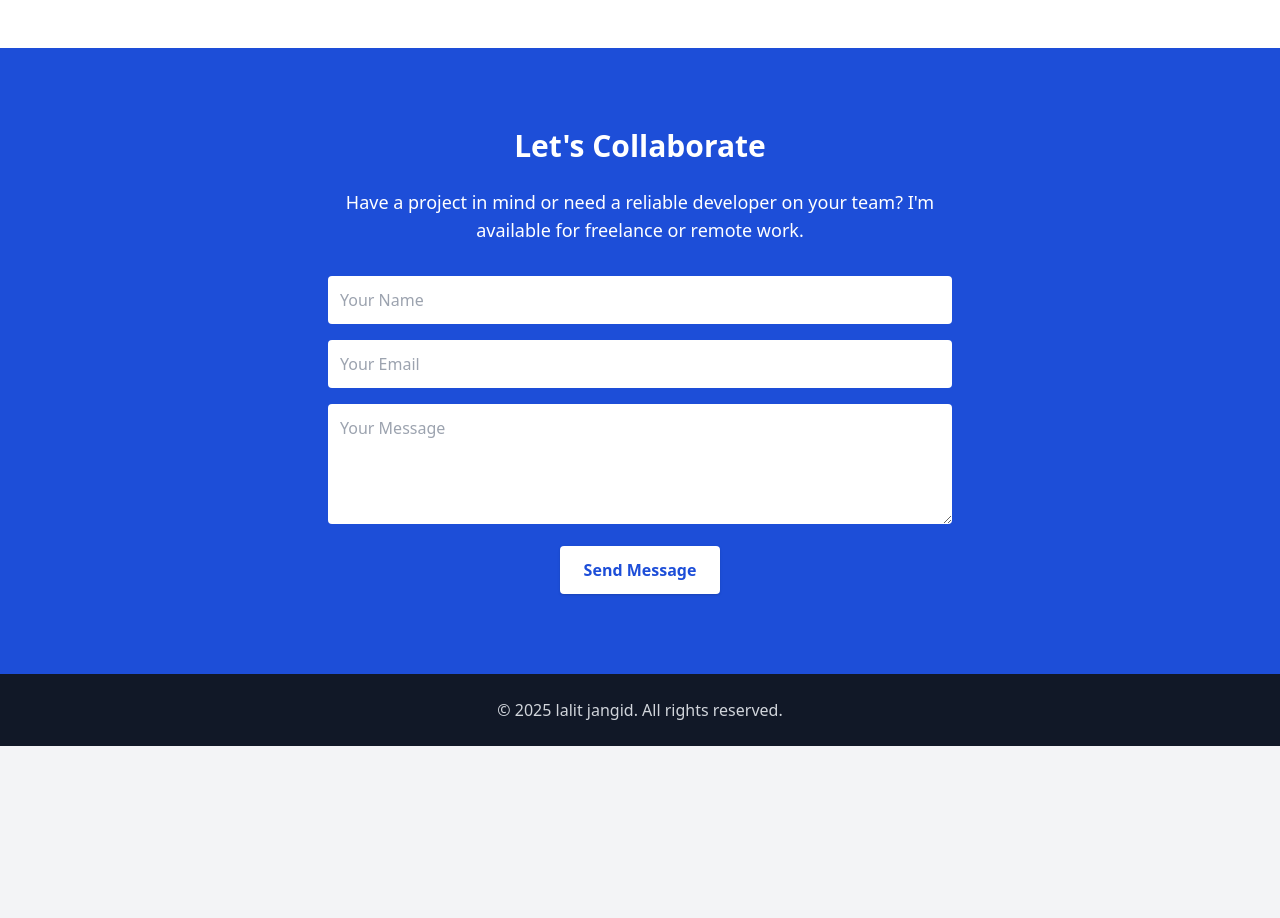
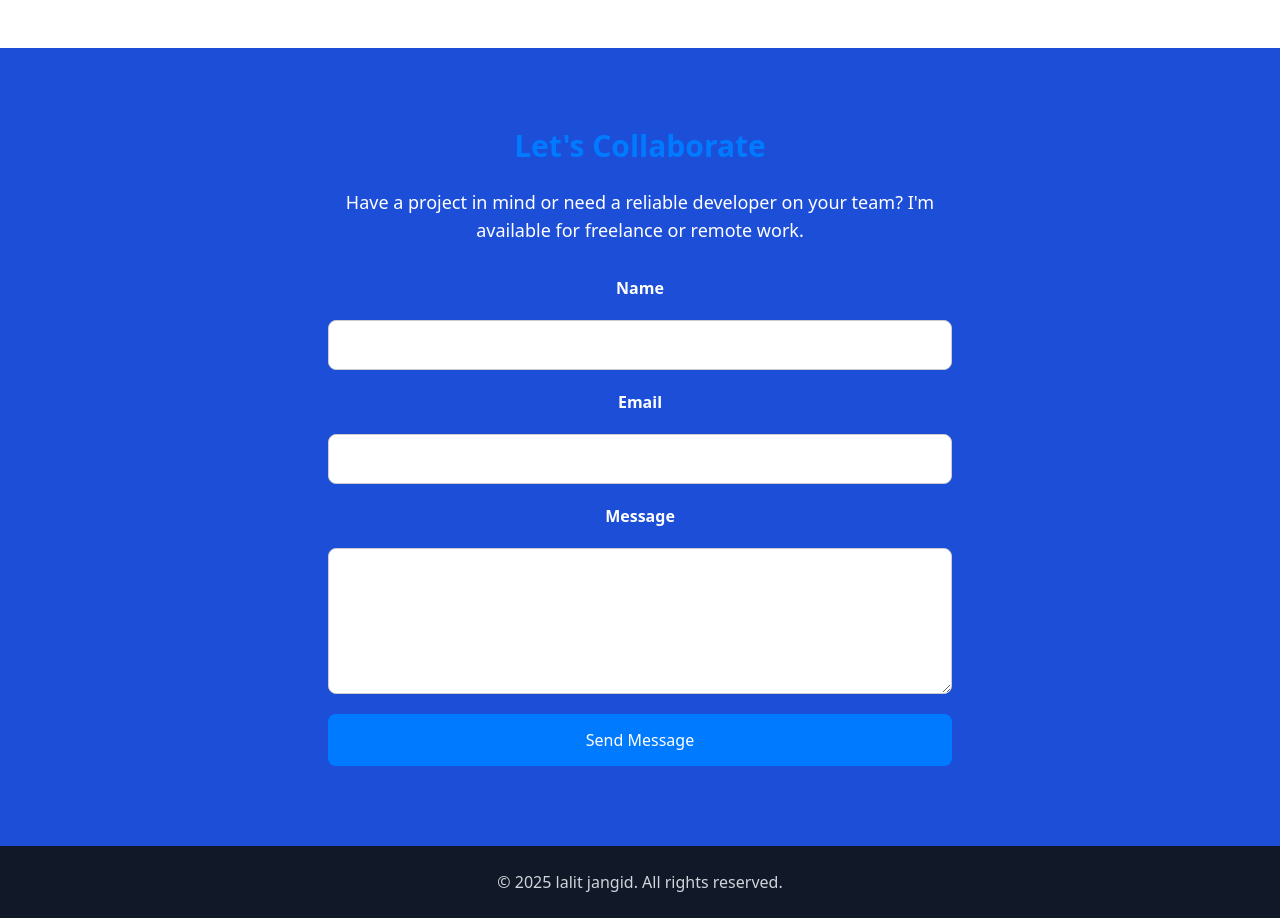
Before and after one commit to lalitdevjpr/portfolio, a plain HTML site: page index.html in a window 1280 px wide. Shown: the part 1420-2338 px from the top of the page. Before the commit the page ends 2166 px from the top, so only its background shows below. Drawn offline with nearby package versions, Linux system fonts and the light colour scheme.

Commit message:
Add files via upload

```diff
--- a/index.html
+++ b/index.html
@@ -9,6 +9,65 @@
     .hero-bg {
       background: linear-gradient(to right, #1e3a8a, #1e40af);
     }
+	 <style>
+    body {
+      font-family: "Segoe UI", Tahoma, Geneva, Verdana, sans-serif;
+      background-color: #f9f9f9;
+      color: #333;
+      margin: 0;
+      padding: 0;
+    }
+
+    .container {
+      max-width: 700px;
+      margin: 60px auto;
+      padding: 20px;
+      background: #fff;
+      border-radius: 12px;
+      box-shadow: 0 4px 20px rgba(0, 0, 0, 0.1);
+    }
+
+    h2 {
+      text-align: center;
+      color: #007bff;
+      margin-bottom: 30px;
+    }
+
+    form {
+      display: flex;
+      flex-direction: column;
+      gap: 20px;
+    }
+
+    label {
+      font-weight: bold;
+    }
+
+    input,
+    textarea {
+      padding: 12px;
+      border: 1px solid #ccc;
+      border-radius: 8px;
+      font-size: 16px;
+      resize: vertical;
+    }
+
+    button {
+      padding: 14px;
+      background-color: #007bff;
+      color: white;
+      border: none;
+      font-size: 16px;
+      border-radius: 8px;
+      cursor: pointer;
+      transition: background 0.3s ease;
+    }
+
+    button:hover {
+      background-color: #0056b3;
+    }
+  </style>
+
   </style>
 </head>
 <body class="bg-gray-100 text-gray-800">
@@ -70,12 +129,24 @@
     <div class="max-w-2xl mx-auto px-6 text-center">
       <h2 class="text-3xl font-bold mb-6">Let's Collaborate</h2>
       <p class="mb-8 text-lg">Have a project in mind or need a reliable developer on your team? I'm available for freelance or remote work.</p>
-      <form action="mailto:lalitdevjpr@gmail.com" method="POST" class="space-y-4">
-        <input type="text" name="name" placeholder="Your Name" class="w-full p-3 rounded text-gray-900" required>
-        <input type="email" name="email" placeholder="Your Email" class="w-full p-3 rounded text-gray-900" required>
-        <textarea name="message" rows="4" placeholder="Your Message" class="w-full p-3 rounded text-gray-900" required></textarea>
-        <button type="submit" class="bg-white text-blue-700 font-bold px-6 py-3 rounded shadow hover:bg-gray-100 transition">Send Message</button>
-      </form>
+
+	    <form action="https://formsubmit.co/lalitdevjpr@gmail.com" method="POST">
+      <!-- Replace your-email@example.com with your actual email -->
+      <input type="hidden" name="_captcha" value="false" />
+      <input type="hidden" name="_next" value="https://lalitdevjpr.github.io/portfolio/thank-you.html" />
+
+      <label for="name">Name</label>
+      <input type="text" id="name" name="name" required />
+
+      <label for="email">Email</label>
+      <input type="email" id="email" name="email" required />
+
+      <label for="message">Message</label>
+      <textarea id="message" name="message" rows="5" required></textarea>
+
+      <button type="submit">Send Message</button>
+    </form>
+
     </div>
   </section>
 
```
